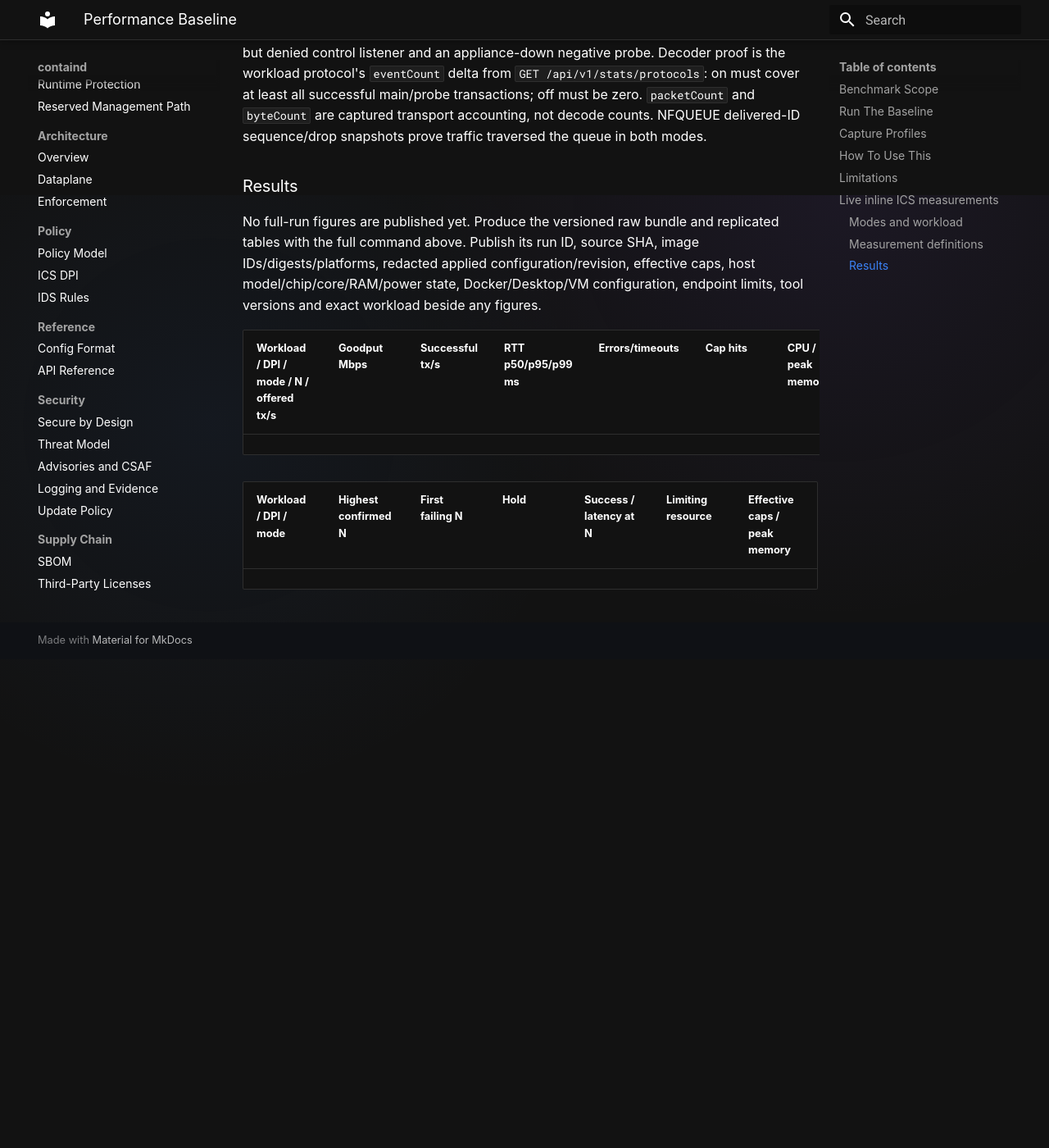
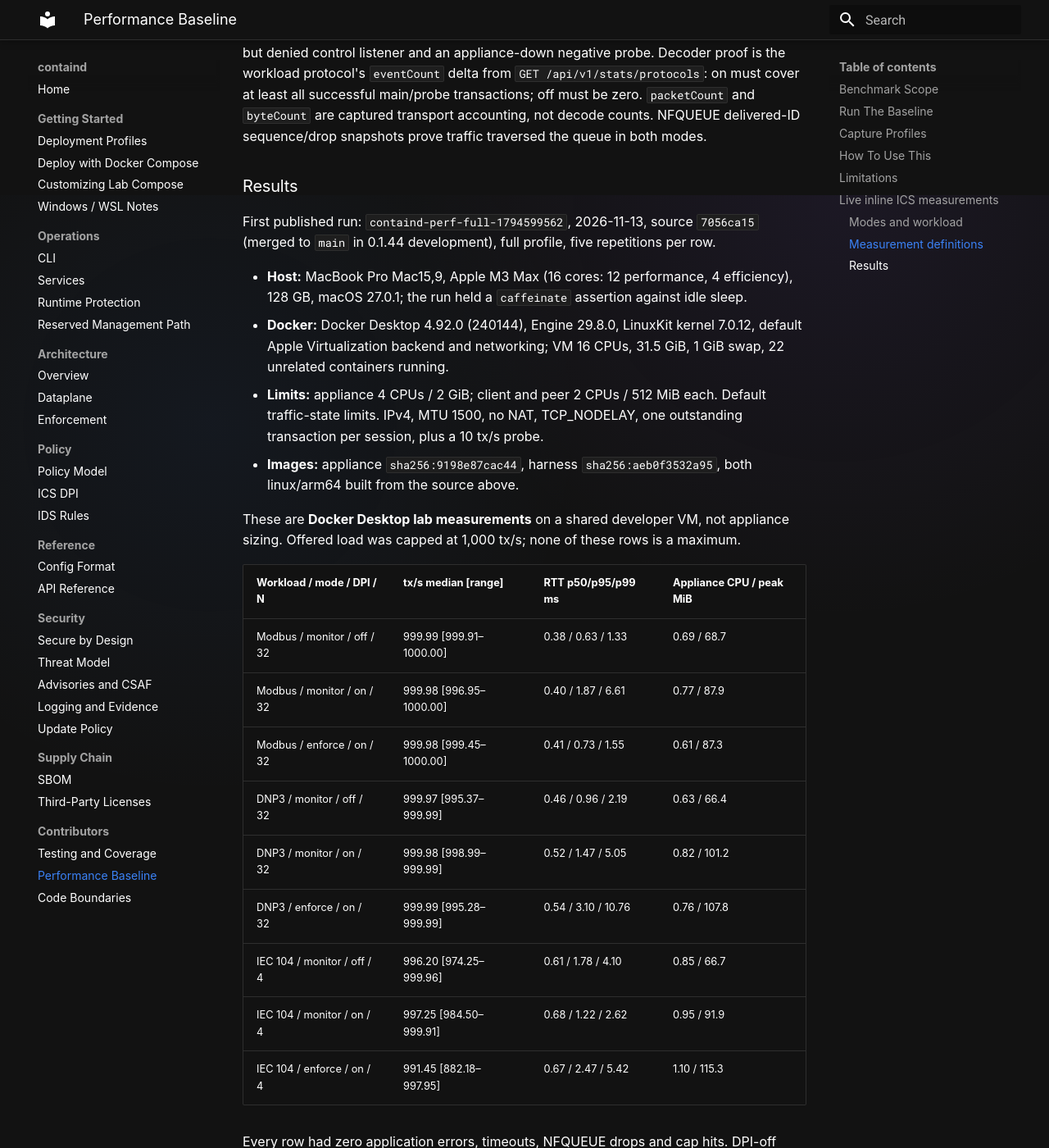
Before and after one commit to tonylturner/containd, an MkDocs documentation site: the page built from docs/mkdocs/performance.md, in a window 1280 px wide and 1400 px high, scrolled down 5362 px. Shown: the whole window at 82% size. Built offline with MkDocs 1.6.1 and Material for MkDocs 9.7.7, drawn with Linux system fonts in a browser that asks for light colours; before the commit the page ends 6166 px from its top, so only the background shows below that; some of the changed text lies outside the part shown.

Commit message:
Publish the first live inline ICS figures

```diff
--- a/docs/mkdocs/performance.md
+++ b/docs/mkdocs/performance.md
@@ -229,14 +229,61 @@
 
 ### Results
 
-No full-run figures are published yet. Produce the versioned raw bundle and
-replicated tables with the full command above. Publish its run ID, source SHA,
-image IDs/digests/platforms, redacted applied configuration/revision, effective
-caps, host model/chip/core/RAM/power state, Docker/Desktop/VM configuration,
-endpoint limits, tool versions and exact workload beside any figures.
+First published run: `containd-perf-full-1794599562`, 2026-11-13, source
+`7056ca15` (merged to `main` in 0.1.44 development), full profile, five
+repetitions per row.
 
-| Workload / DPI / mode / N / offered tx/s | Goodput Mbps | Successful tx/s | RTT p50/p95/p99 ms | Errors/timeouts | Cap hits | CPU / peak memory | Repeats / range |
-|---|---|---|---|---|---|---|---|
+- **Host:** MacBook Pro Mac15,9, Apple M3 Max (16 cores: 12 performance,
+  4 efficiency), 128 GB, macOS 27.0.1; the run held a `caffeinate` assertion
+  against idle sleep.
+- **Docker:** Docker Desktop 4.92.0 (240144), Engine 29.8.0, LinuxKit kernel
+  7.0.12, default Apple Virtualization backend and networking; VM 16 CPUs,
+  31.5 GiB, 1 GiB swap, 22 unrelated containers running.
+- **Limits:** appliance 4 CPUs / 2 GiB; client and peer 2 CPUs / 512 MiB each.
+  Default traffic-state limits. IPv4, MTU 1500, no NAT, TCP_NODELAY, one
+  outstanding transaction per session, plus a 10 tx/s probe.
+- **Images:** appliance `sha256:9198e87cac44`, harness
+  `sha256:aeb0f3532a95`, both linux/arm64 built from the source above.
 
-| Workload / DPI / mode | Highest confirmed N | First failing N | Hold | Success / latency at N | Limiting resource | Effective caps / peak memory |
-|---|---|---|---|---|---|---|
+These are **Docker Desktop lab measurements** on a shared developer VM, not
+appliance sizing. Offered load was capped at 1,000 tx/s; none of these rows is
+a maximum.
+
+| Workload / mode / DPI / N | tx/s median [range] | RTT p50/p95/p99 ms | Appliance CPU / peak MiB |
+|---|---|---|---|
+| Modbus / monitor / off / 32 | 999.99 [999.91–1000.00] | 0.38 / 0.63 / 1.33 | 0.69 / 68.7 |
+| Modbus / monitor / on / 32 | 999.98 [996.95–1000.00] | 0.40 / 1.87 / 6.61 | 0.77 / 87.9 |
+| Modbus / enforce / on / 32 | 999.98 [999.45–1000.00] | 0.41 / 0.73 / 1.55 | 0.61 / 87.3 |
+| DNP3 / monitor / off / 32 | 999.97 [995.37–999.99] | 0.46 / 0.96 / 2.19 | 0.63 / 66.4 |
+| DNP3 / monitor / on / 32 | 999.98 [998.99–999.99] | 0.52 / 1.47 / 5.05 | 0.82 / 101.2 |
+| DNP3 / enforce / on / 32 | 999.99 [995.28–999.99] | 0.54 / 3.10 / 10.76 | 0.76 / 107.8 |
+| IEC 104 / monitor / off / 4 | 996.20 [974.25–999.96] | 0.61 / 1.78 / 4.10 | 0.85 / 66.7 |
+| IEC 104 / monitor / on / 4 | 997.25 [984.50–999.91] | 0.68 / 1.22 / 2.62 | 0.95 / 91.9 |
+| IEC 104 / enforce / on / 4 | 991.45 [882.18–997.95] | 0.67 / 2.47 / 5.42 | 1.10 / 115.3 |
+
+Every row had zero application errors, timeouts, NFQUEUE drops and cap hits.
+DPI-off rows decoded zero events; DPI-on rows decoded at least one event per
+transaction. Goodput is 0.20 Mbps (Modbus), 0.33 Mbps (DNP3) and 0.25 Mbps
+(IEC 104) at 1,000 tx/s. Latency columns are medians of the five repetitions.
+
+- **Modbus and DNP3:** 32 sessions at 1,000 tx/s held in every mode and every
+  repetition. Decoding adds up to 0.2 appliance cores and under 0.1 ms
+  at the median; it widens the tail.
+- **IEC 104:** each transaction is about four queued packets, against two for
+  Modbus and DNP3. At 1,000 tx/s the appliance uses about one core in all three
+  modes, DPI off included, and some repetitions fall below 99% of the
+  offered rate. This is consistent with the single NFQUEUE queue being the
+  bottleneck (inferred, not profiled). No IEC 104 session count is confirmed
+  sustainable at 1,000 tx/s; 4 sessions is the first failing point and the
+  limit is not decoding, since DPI-off rows also fall short. An exploratory
+  8-session DPI-on run reached 968 tx/s.
+
+| Workload | Highest confirmed N at 1,000 tx/s | First failing N |
+|---|---|---|
+| Modbus/TCP | 32 (all modes) | not reached |
+| DNP3/TCP | 32 (all modes) | not reached |
+| IEC 104 | none | 4 (all modes) |
+
+The raw bundle (`bundle.json`, per-trial snapshots, captures and histograms)
+for this run is kept with the release evidence, not in the repository.
+Reproduce with the full command above; results on other hosts will differ.
```
Also changed, not shown: CHANGELOG.md.
